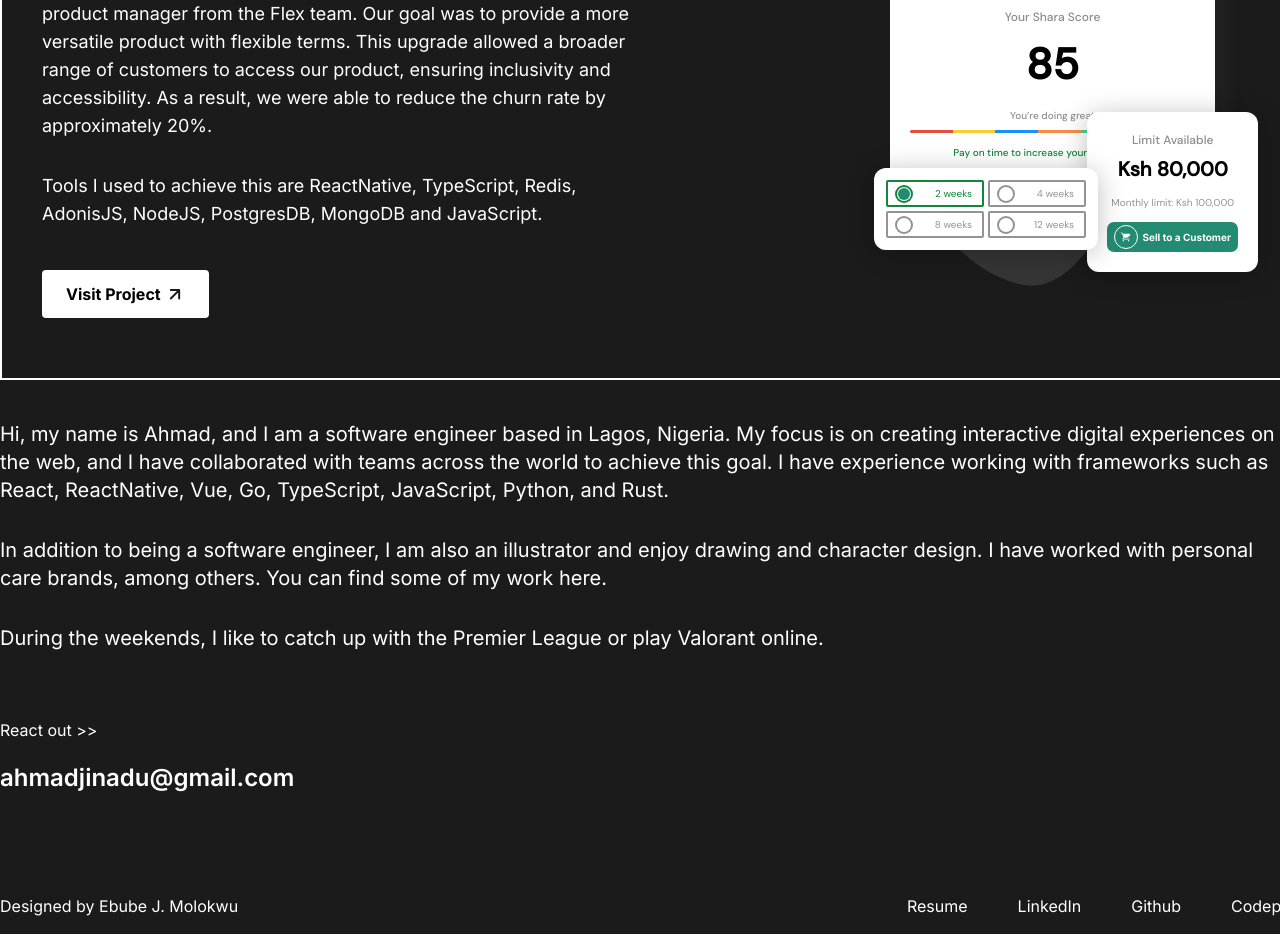
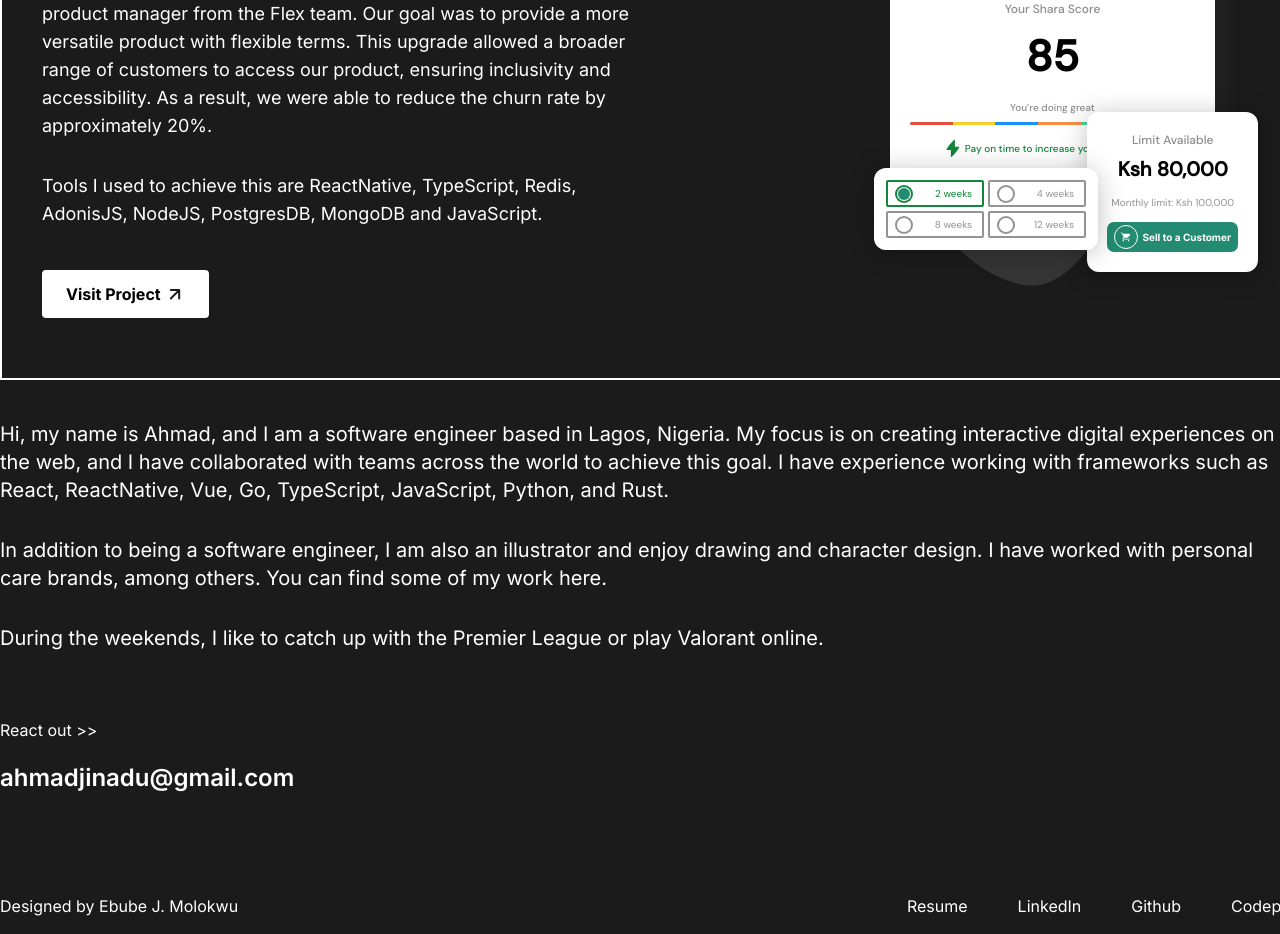
Before and after one commit to arkmadj/new-portfolio, a Next.js app: page / in a window 1280 px wide. Shown: the part 1600-2534 px from the top of the page. Built offline with nearby package versions, Linux system fonts and the light colour scheme.

Commit message:
added lightning bolt icon

```diff
--- a/app/components/SharaImage.tsx
+++ b/app/components/SharaImage.tsx
@@ -2,6 +2,7 @@ import React from "react";
 import AppButton from "./AppButton";
 import Blob from "./svgs/Blob";
 import ShoppingCart from "./svgs/ShoppingCartIcon";
+import LightningBolt from "./svgs/LightningBolt";
 
 type Props = {};
 
@@ -41,9 +42,12 @@ const ScoreCard = () => {
         You&rsquo;re doing great
       </p>
       <div className=" h-[3px] bg-shara-linear w-full mb-[5px] rounded-lg"></div>
-      <p className=" text-[10px] font-medium text-shara-green-2">
-        Pay on time to increase your monthly limit
-      </p>
+      <div className="flex items-center">
+        <LightningBolt size="23" pathClassName="fill-shara-green-2"/>
+        <p className=" text-[10px] font-medium text-shara-green-2">
+          Pay on time to increase your monthly limit
+        </p>
+      </div>
     </div>
   );
 };
```
